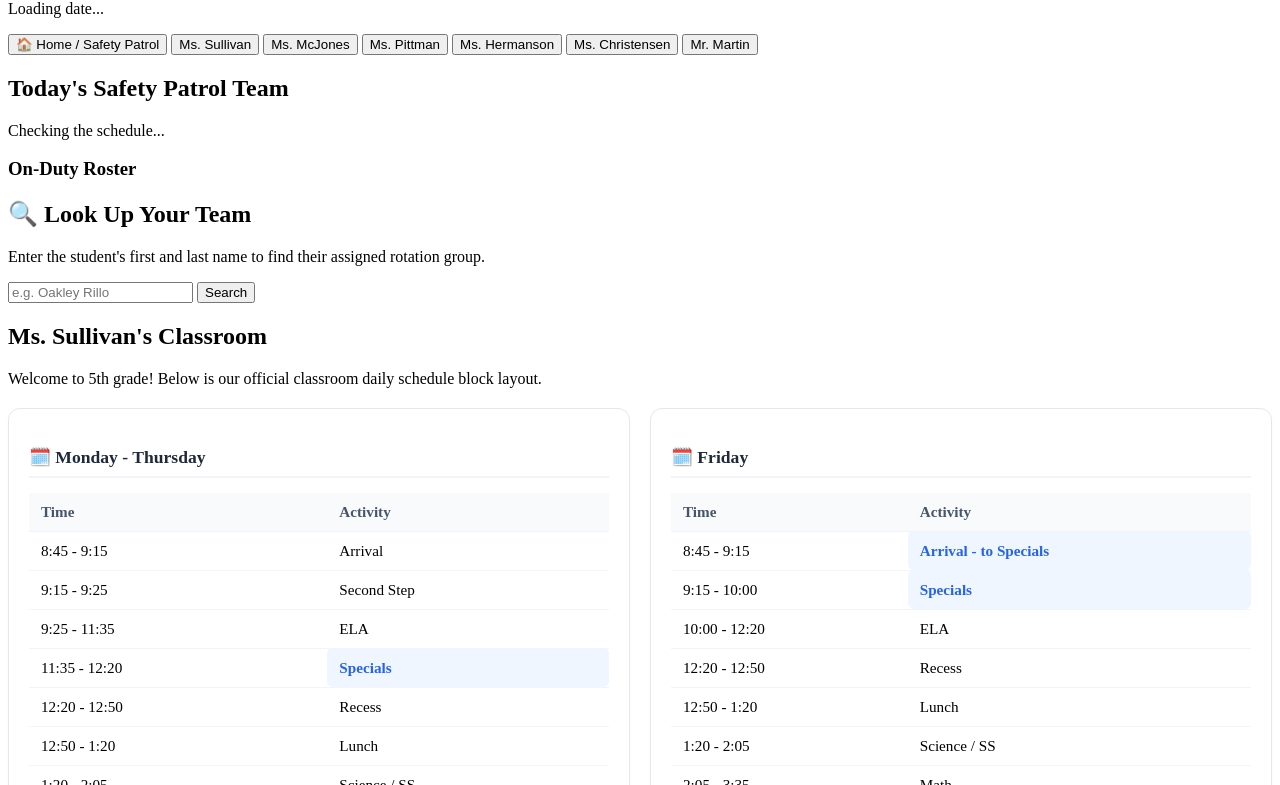
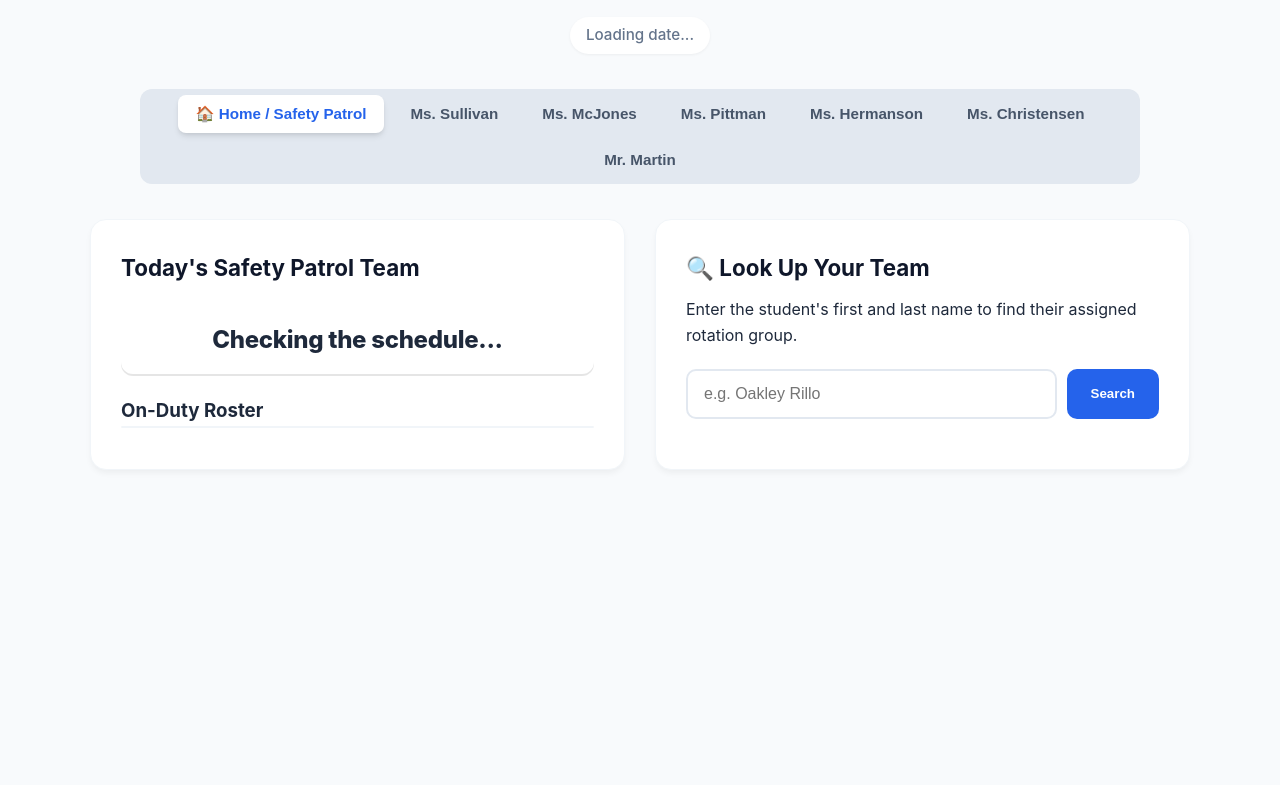
Before and after one commit to dimalazarev2704-wq/oce-5th-grade-hub, a plain HTML site: page index.html in a window 1280 px wide. Shown: the part 127-912 px from the top of the page. After the commit the page ends 800 px from the top, so only its background shows below. Drawn offline with Linux system fonts and the light colour scheme.

Commit message:
Update style.css

```diff
--- a/style.css
+++ b/style.css
@@ -1,8 +1,200 @@
-/* Schedule Grid and Table Upgrades */
+/* Modern UI Reset & Base Layout Setup */
+* {
+    box-sizing: border-box;
+    margin: 0;
+    padding: 0;
+}
+
+body {
+    font-family: -apple-system, BlinkMacSystemFont, "Segoe UI", Roboto, Helvetica, Arial, sans-serif;
+    background-color: #f8fafc;
+    color: #1e293b;
+    line-height: 1.6;
+    padding: 20px;
+}
+
+/* Header Section Custom Designs */
+header {
+    text-align: center;
+    margin: 20px 0 35px 0;
+}
+
+header h1 {
+    color: #0f172a;
+    font-size: 2.2rem;
+    font-weight: 800;
+    letter-spacing: -0.5px;
+    margin-bottom: 6px;
+}
+
+header h2 {
+    color: #3b82f6;
+    font-size: 1.25rem;
+    font-weight: 600;
+    margin-bottom: 10px;
+}
+
+#current-date {
+    font-size: 0.95rem;
+    color: #64748b;
+    font-weight: 500;
+    background: #ffffff;
+    display: inline-block;
+    padding: 6px 16px;
+    border-radius: 20px;
+    box-shadow: 0 1px 3px rgba(0,0,0,0.05);
+}
+
+/* Elegant Segmented Navigation Controls */
+.tab-menu {
+    display: flex;
+    flex-wrap: wrap;
+    justify-content: center;
+    gap: 8px;
+    margin: 0 auto 35px auto;
+    max-width: 1000px;
+    background: #e2e8f0;
+    padding: 6px;
+    border-radius: 12px;
+}
+
+.tab-btn {
+    background: transparent;
+    border: none;
+    padding: 10px 18px;
+    font-size: 0.95rem;
+    font-weight: 600;
+    color: #475569;
+    border-radius: 8px;
+    cursor: pointer;
+    transition: all 0.2s cubic-bezier(0.4, 0, 0.2, 1);
+}
+
+.tab-btn:hover {
+    color: #0f172a;
+    background: rgba(255, 255, 255, 0.5);
+}
+
+.tab-btn.active {
+    background: #ffffff;
+    color: #2563eb;
+    box-shadow: 0 4px 6px -1px rgba(0, 0, 0, 0.1), 0 2px 4px -1px rgba(0, 0, 0, 0.06);
+}
+
+/* Tab Panels Visibility Logic */
+.tab-content {
+    display: none;
+    width: 100%;
+    max-width: 1100px;
+    margin: 0 auto;
+}
+
+.tab-content.active-content {
+    display: block;
+}
+
+/* Standardized Containers & Structural Cards */
+.grid-container {
+    display: grid;
+    grid-template-columns: repeat(auto-fit, minmax(340px, 1fr));
+    gap: 30px;
+}
+
+.card {
+    background: #ffffff;
+    padding: 30px;
+    border-radius: 16px;
+    box-shadow: 0 4px 6px -1px rgba(0, 0, 0, 0.05);
+    border: 1px solid #f1f5f9;
+}
+
+.card h2 {
+    color: #0f172a;
+    font-size: 1.4rem;
+    font-weight: 700;
+    margin-bottom: 12px;
+}
+
+.description {
+    color: #64748b;
+    font-size: 1rem;
+    margin-bottom: 20px;
+}
+
+/* Dynamic Live Roster Badge Elements */
+.team-name {
+    font-size: 1.5rem;
+    font-weight: 800;
+    padding: 16px;
+    border-radius: 12px;
+    text-align: center;
+    margin: 20px 0;
+    letter-spacing: -0.3px;
+    box-shadow: inset 0 -2px 0 rgba(0,0,0,0.1);
+}
+
+#roster-list {
+    list-style: none;
+    padding: 0;
+    max-height: 280px;
+    overflow-y: auto;
+    border: 1px solid #f1f5f9;
+    border-radius: 8px;
+    background: #fafafa;
+}
+
+#roster-list li {
+    padding: 10px 16px;
+    border-bottom: 1px solid #f1f5f9;
+    font-size: 0.95rem;
+    font-weight: 500;
+    color: #334155;
+}
+
+#roster-list li:last-child {
+    border-bottom: none;
+}
+
+/* Search Engine Inputs Box Styling */
+.search-box {
+    display: flex;
+    gap: 10px;
+    margin: 20px 0 0 0;
+}
+
+.search-box input {
+    flex: 1;
+    padding: 14px 16px;
+    border: 2px solid #e2e8f0;
+    border-radius: 10px;
+    font-size: 1rem;
+    outline: none;
+}
+
+.search-box input:focus { border-color: #3b82f6; }
+
+.search-box button {
+    padding: 14px 24px;
+    background-color: #2563eb;
+    color: #ffffff;
+    border: none;
+    border-radius: 10px;
+    font-weight: 600;
+    cursor: pointer;
+}
+
+.search-box button:hover { background-color: #1d4ed8; }
+
+.result-box {
+    margin-top: 20px;
+    font-size: 1rem;
+}
+
+/* Two-Column Matrix School Timetable Elements */
 .schedule-grid {
     display: grid;
     grid-template-columns: repeat(auto-fit, minmax(300px, 1fr));
-    gap: 20px;
+    gap: 24px;
     margin-top: 20px;
 }
 
@@ -11,7 +203,7 @@
     border: 1px solid #e2e8f0;
     border-radius: 12px;
     padding: 20px;
-    box-shadow: 0 2px 4px rgba(0,0,0,0.02);
+    box-shadow: 0 2px 4px rgba(0,0,0,0.01);
 }
 
 .schedule-block h3 {
@@ -25,13 +217,14 @@
 .schedule-table {
     width: 100%;
     border-collapse: collapse;
-    text-align: left;
-    font-size: 0.95rem;
+    margin-top: 10px;
 }
 
 .schedule-table th, .schedule-table td {
-    padding: 10px 12px;
+    padding: 12px;
     border-bottom: 1px solid #f1f5f9;
+    text-align: left;
+    font-size: 0.95rem;
 }
 
 .schedule-table th {
@@ -44,10 +237,10 @@
     background-color: #f8fafc;
 }
 
-/* Highlight Specials in Soft Blue Badge Style */
+/* Highlight Specials via Structural Blue Badges */
 .highlight-specials {
-    color: #2563eb;
-    font-weight: 600;
+    color: #2563eb !important;
+    font-weight: 700;
     background-color: #eff6ff;
     border-radius: 6px;
 }
```
